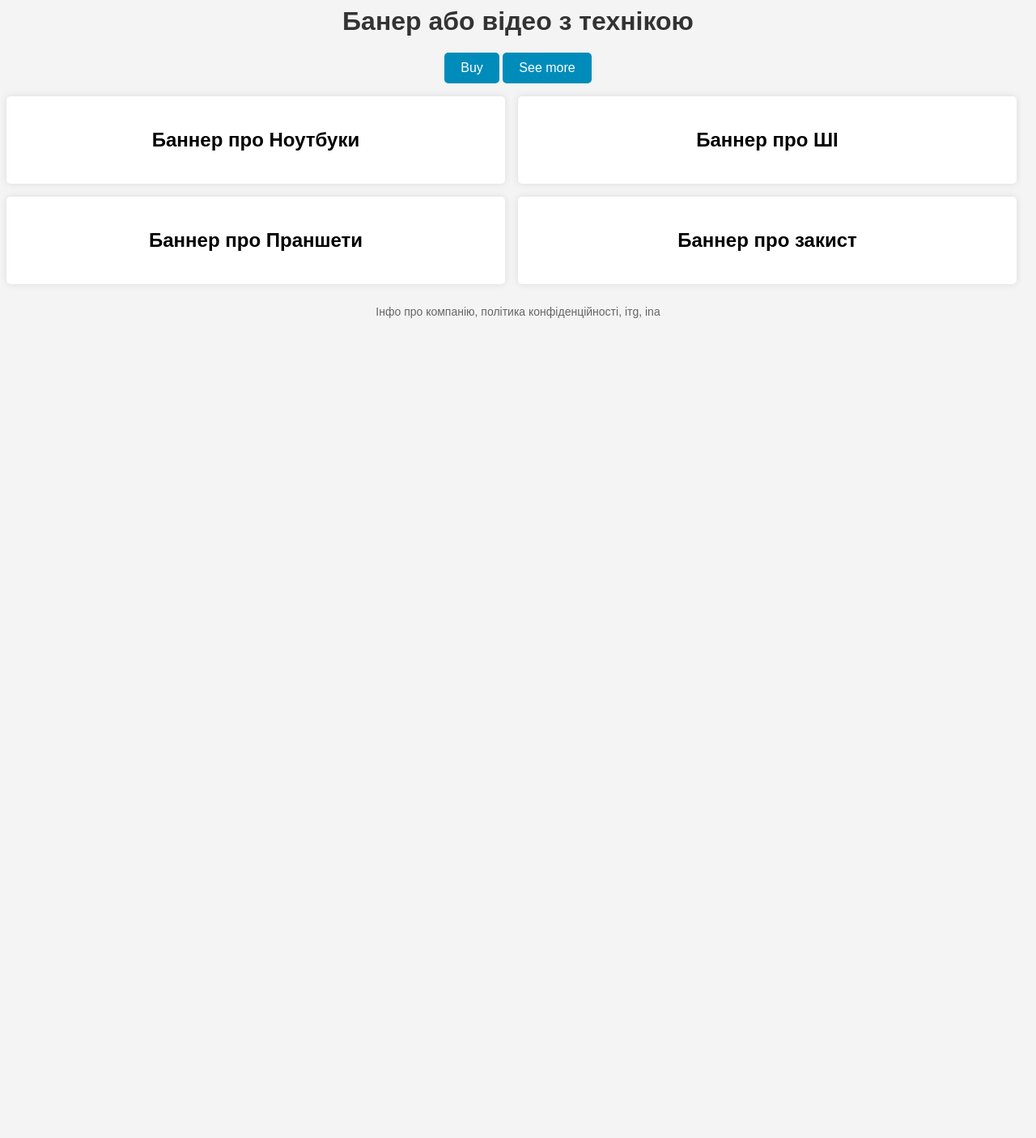
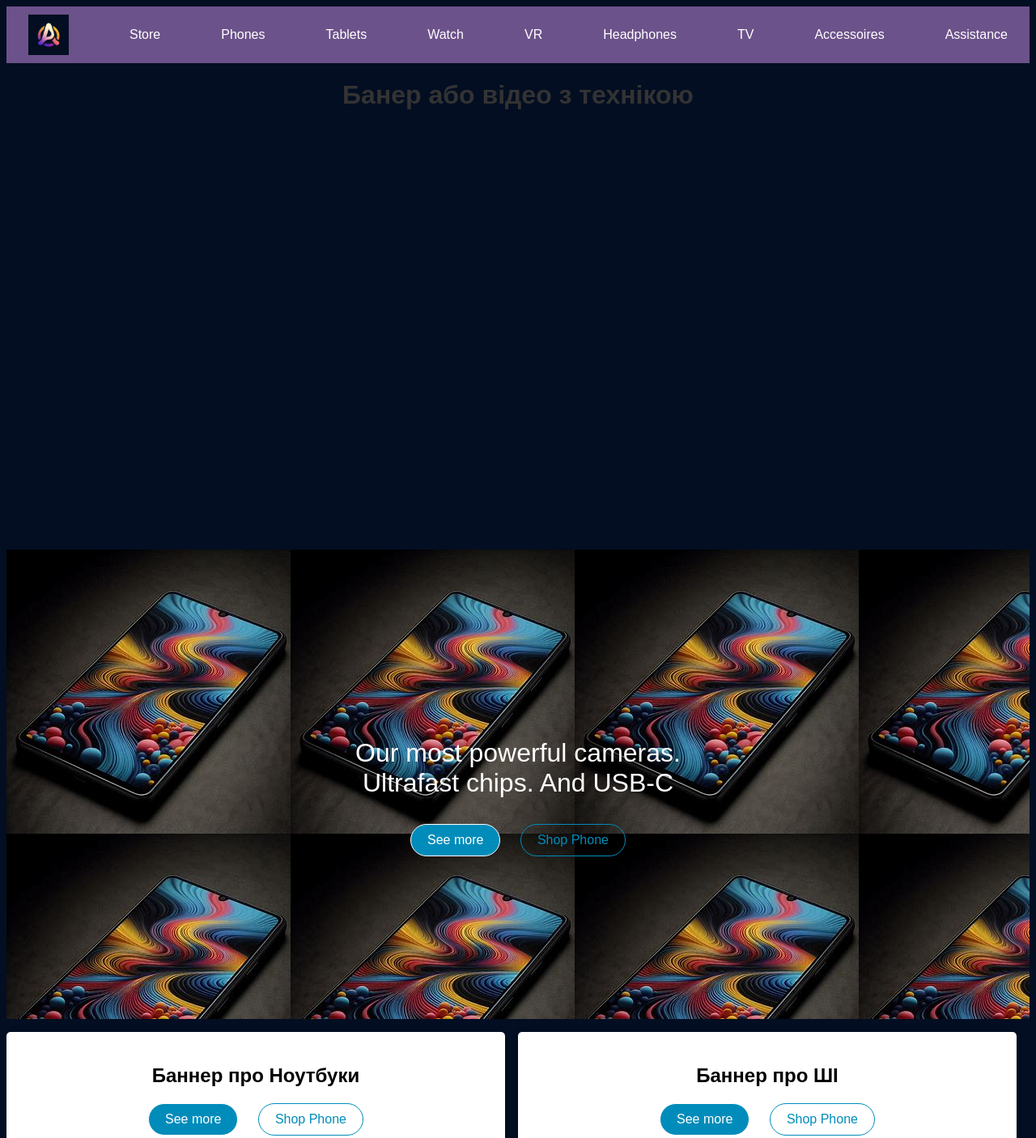
Before and after one commit to BohdanDydiuk/Alternos, a plain HTML site: page store.html in a window 1280 px wide. Shown: the top 1406 px of the page at 81% size. Before the commit the page ends 800 px from the top, so only its background shows below. Drawn offline with Linux system fonts and the light colour scheme.

Commit message:
"Removed images, added header section with navigation, updated styles for banners and buttons, and modified HTML structure for store.html page."

```diff
--- a/store.html
+++ b/store.html
@@ -6,14 +6,32 @@
     <link rel="stylesheet" href="style.css">
 
 </head>
+<header>
+    <div class="header-pages">
+        <img src="img/logo.png" alt="logo" class="logo">
+        <a href="store.html">Store</a>
+        <a href="phones.html">Phones</a>
+        <a href="tablet.html">Tablets</a>
+        <a href="watches.html">Watch</a>
+        <a href="vr.html">VR</a>
+        <a href="headphones.html">Headphones</a>
+        <a href="TV.html">TV</a>
+        <a href="Accessoires.html">Accessoires</a>
+        <a href="Assistance.html">Assistance</a>
+
+    </div>
+</header>
 <body class="shop_body">
 <div class="banners">
     <div class="video_banner">
         <h1>Банер або відео з технікою</h1>
     </div>
     <div class="banner_tel">
-        <div class="button">Buy</div>
-        <div class="button">See more</div>
+        <p class="banner_tel-txt">Our most powerful cameras. Ultrafast chips. And USB-C </p>
+        <div>
+            <div class="button1">See more</div>
+            <div onclick="location.href='phones.html'" class="button2">Shop Phone</div>
+        </div>
     </div>
     <div class="mini_banners">
 
@@ -21,20 +39,28 @@
 
         <div class="section1">
             <h2>Баннер про Ноутбуки</h2>
+            <div class="button1">See more</div>
+            <div class="button2">Shop Phone</div>
         </div>
 
         <div class="section2">
             <h2>Баннер про ШІ</h2>
+            <div class="button1">See more</div>
+            <div class="button2">Shop Phone</div>
         </div>
 
         </div>
         <div class="mini_banners_2">
         <div class="section3">
             <h2>Баннер про Праншети</h2>
+            <div class="button1">See more</div>
+            <div class="button2">Shop Phone</div>
         </div>
 
         <div class="section4">
             <h2>Баннер про закист</h2>
+            <div class="button1">See more</div>
+            <div class="button2">Shop Phone</div>
         </div>
         </div>
     </div>
--- a/style.css
+++ b/style.css
@@ -101,8 +101,31 @@ hr {
 
 
 
+header{
+    display: flex;
+    height: 70px;
+    background-color: #6C528A;
+    align-items: center;
+    justify-content: space-around;
+}
+
+.logo{
+    width: 50px;
+}
+
+.header-pages{
+    display: flex;
+    align-items: center;
+}
+
+a{
+    margin-left: 75px;
+    color: white;
+    text-decoration: none;
+}
+
 .shop_body {
-  background-color: #f4f4f4;
+  background-color: rgb(3, 14, 34);
   font-family: Arial, sans-serif;
 }
 
@@ -112,6 +135,22 @@ hr {
 }
 
 .banner_tel{
+    background: url(img/banner_tel.jfif);
+    height: 580px;
+    display: flex;
+    justify-content: center;
+    align-items: center;
+    flex-direction: column;
+}
+
+.banner_tel-txt{
+    color: white;
+    font-size: 32px;
+    width: 420px;
+}
+
+.video_banner{
+    height: 580px;
 }
 
 .mini_banners {
@@ -131,25 +170,47 @@ hr {
 }
 
 h1 {
-  margin-top: 0;
   margin-bottom: 20px;
   color: #333;
 }
 
-.button {
+.button1 {
   display: inline-block;
   padding: 10px 20px;
   background-color: #008CBA;
   color: white;
-  border: none;
-  border-radius: 5px;
+  border: 1px solid white;
+  border-radius: 35px;
   font-size: 16px;
   cursor: pointer;
+}
+
+.button1:hover{
+    background-color: #0193c4;
+}
+
+.button2 {
+    display: inline-block;
+    padding: 10px 20px;
+    background-color: transparent;
+    color: #008CBA;
+    border: 1px solid #008CBA;
+    border-radius: 35px;
+    font-size: 16px;
+    cursor: pointer;
+    margin-left: 20px;
+}
+
+.button2:hover{
+    color: white;
+    background-color: #008CBA;
+    border: 1px solid white;
 }
 
 
 .section1 {
     width: 50%;
+    height: 580px;
     margin: 16px 16px 16px 0px;
     background-color: #fff;
     padding: 20px;
@@ -159,6 +220,7 @@ h1 {
 
 .section2 {
     width: 50%;
+    height: 580px;
     margin: 16px 16px 16px 0px;
     background-color: #fff;
     padding: 20px;
@@ -168,6 +230,7 @@ h1 {
 
 .section3 {
     width: 50%;
+    height: 580px;
     margin: 0px 16px 16px 0px;
     background-color: #fff;
     padding: 20px;
@@ -177,6 +240,7 @@ h1 {
 
 .section4 {
     width: 50%;
+    height: 580px;
     margin: 0px 16px 16px 0px;
     background-color: #fff;
     padding: 20px;
@@ -184,9 +248,6 @@ h1 {
     box-shadow: 0 0 10px rgba(0, 0, 0, 0.1);
 }
 
-
-
-
 .footer {
   text-align: center;
   padding: 10px 0;
```
Also changed, not shown: Accessoires.html (added), Assistance.html (added), TV.html (added), headphones.html (added), img/banner_tel.jfif (added), img/banner_tel.png (deleted), img/img1.jpg (deleted), img/Без імені.png (deleted), phones.html (added), tablet.html (added), vr.html (added), watches.html (added).
